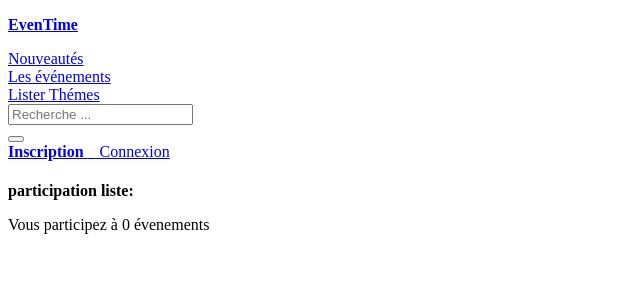
After one commit to seifo83/AddEventWeb, a Symfony app: template templates/participe/liste_part_profil.html.twig in a window 1280 px wide. The commit adds this page. Shown: the top 300 px of the page, without its empty margins (0-640 px from the left). Run offline with Twig, Linux system fonts and the light colour scheme; the template is opened without the code that fills it, so the values that code supplies are empty; some libraries are stand-ins or nearby versions.

Commit message:
Ajouter liste des participations par profil avec supprimer un evenemnt de la page participation

```diff
--- a/src/Security/Voter/ParticipationVoter.php
+++ b/src/Security/Voter/ParticipationVoter.php
@@ -14,7 +14,7 @@ class ParticipationVoter extends Voter
     {
         // replace with your own logic
         // https://symfony.com/doc/current/security/voters.html
-        return $attribute === 'ADD_EVENT'
+        return $attribute === 'EVENT_PARTICIPATION'
             && $subject instanceof Event;
     }
 
--- a/templates/_template.html.twig
+++ b/templates/_template.html.twig
@@ -62,7 +62,7 @@
                     <a class="navbar-item" href="{{path('liste_event_profil')}}">
                         Mes événements
                     </a>
-                    <a class="navbar-item" href="#">
+                    <a class="navbar-item" href="{{path('participe_profil_liste')}}">
                         Mes Participations
                     </a>
                     <a class="button is-primary is-small" href="{{path('add_event')}}">
--- a/templates/event/liste_event_profil.html.twig
+++ b/templates/event/liste_event_profil.html.twig
@@ -8,7 +8,7 @@
         <div class="box">
             <h1 class="title"> {{ user.pseudo}} </h1>
             <strong>Liste des événements:</strong>
-            <p>Vous participez à {{ event_list|length }} évenements</p>
+            <p>Vous organisez: {{ event_list|length }} évenements</p>
         </div>
 
             {% for event in event_list %}
@@ -38,7 +38,7 @@
                                     Submit
                                   </a>
                                 </p>
-                            {% if is_granted("DELETE_EVENT", event) %}
+                            {% if is_granted("EVENT_PARTICIPATION", event) %}
                                 <p class="control">
                                   <a class="button is-danger" href="{{path('event_delete', {id: event.id} )}}">
                                     <span><i class="fas fa-trash-alt"></i>&ensp;</span>
--- /dev/null
+++ b/templates/participe/liste_part_profil.html.twig
@@ -0,0 +1,56 @@
+{% extends '_template.html.twig' %}
+
+{% block title %} Participation liste {% endblock %}
+
+{% block content %}
+    {% include 'includes/flash.html.twig' %}
+    <div class="section">
+        <div class="box">
+            <h1 class="title"> {{ app.user.pseudo}} </h1>
+            <strong>participation liste:</strong>
+            <p>Vous participez à {{ app.user.participation|length }} évenements</p>
+        </div>
+
+        {% for particip in app.user.participation %}
+
+        <div class="box">
+            <article class="media">
+                <div class="media-left">
+                    <figure class="image is-128x128">
+                        <img src="https://loremflickr.com/256/256/happy/all?" alt="Image">
+                    </figure>
+                </div>
+                <div class="media-content is-mobile">
+                    <div class="content is-three-fifths is-offset-one-fifth">
+                        <p>
+                            <a href="" class="has-text-primary">
+                                <strong>{{particip.nom}}</strong>
+                            </a>
+                            <small>{{ particip.date|date('d/m/Y')}}</small>
+                            <br>
+                            <small>{{ particip.description|slice(0, 50)}}</small><br>
+                            <small>prix: {{ particip.price}}€</small><br>
+                        </p>
+                        <div class="field is-grouped is-grouped-right">
+                        {% if is_granted("EVENT_PARTICIPATION", particip ) %}
+                            <p class="control">
+                              <a class="button is-danger" href="{{path('delete_participe_profil', {id: particip.id, token:csrf_token('delete_event')} )}}">
+                                <span><i class="fas fa-trash-alt"></i>&ensp;</span>
+                                Cancel
+                              </a>
+                            </p>
+                        {% endif %}
+                          </div>
+                    </div>
+                </div>
+            </article>
+        </div>
+    {% endfor %}
+
+</div>
+
+
+
+    </div>
+
+    {% endblock %}
```
Also changed, not shown: src/Controller/EventController.php (+6 -3 lines), src/Controller/ParticipeController.php (+19 -5 lines), src/Form/MailParticipeFormType.php (added, +47 -0 lines), templates/event/Page_event.html.twig (+17 -4 lines).
